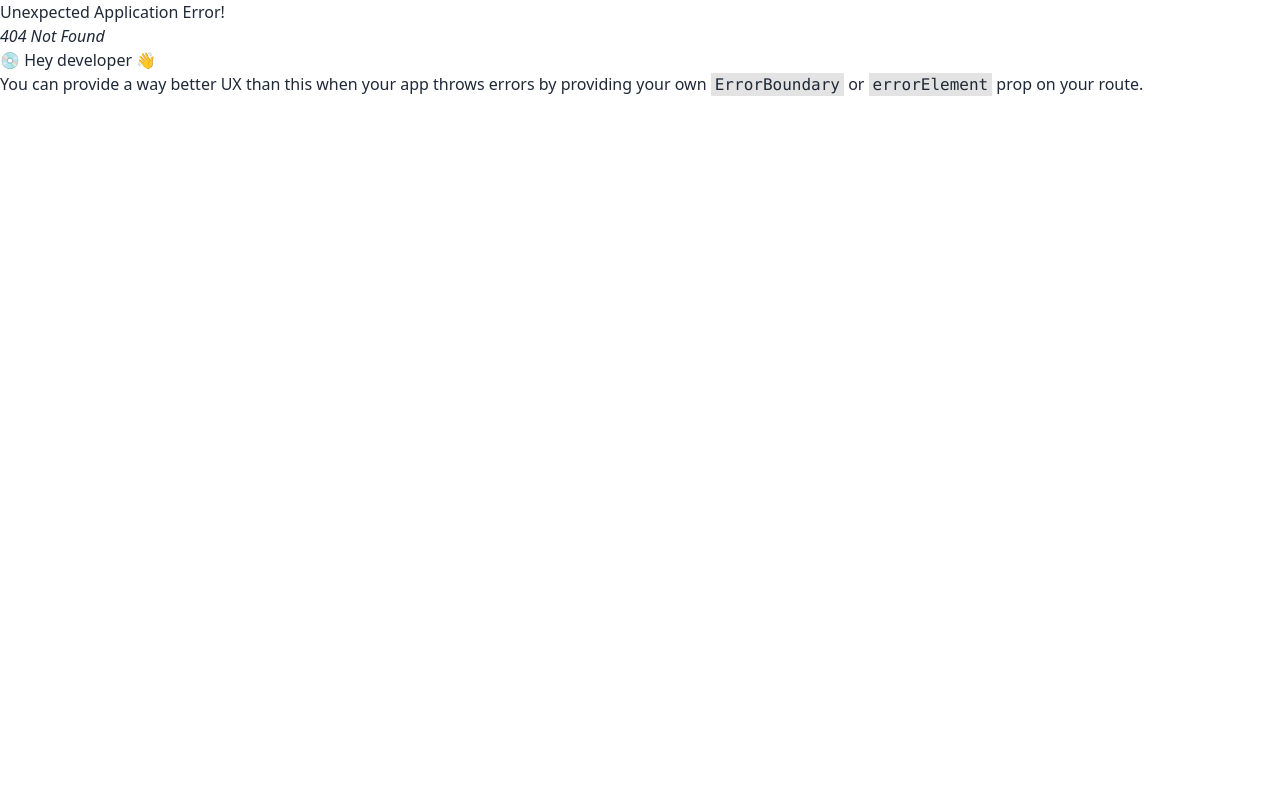
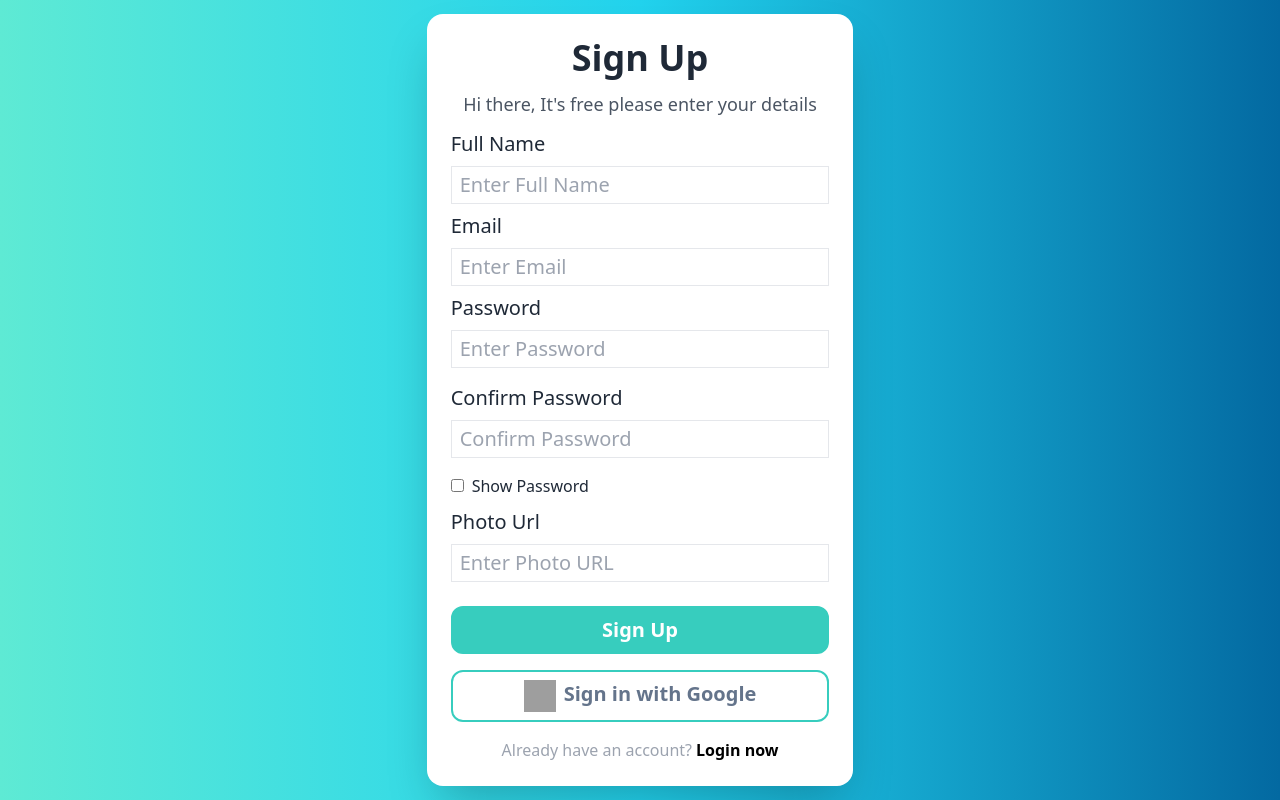
Before and after one commit to mmoshihud/toy-car-heaven, a React (Vite) app: page /register in a window 1280 px wide. Before the commit this address had no page. Built offline with nearby package versions, Linux system fonts and the light colour scheme; grey boxes are pictures that could not be loaded.

Commit message:
login & registration page done

```diff
--- a/src/components/header/Header.jsx
+++ b/src/components/header/Header.jsx
@@ -1,55 +1,74 @@
-export default function Header() {
+import { Link } from "react-router-dom";
+
+const Header = () => {
   return (
-    <header className="sticky top-0 z-50 bg-base-100 py-2">
     <div className="container mx-auto">
-        <div className="navbar px-0">
+      <div className="navbar bg-base-100">
         <div className="navbar-start">
           <div className="dropdown">
-              <label
-                tabIndex={0}
-                className="btn-primary btn-circle btn mr-1 lg:hidden"
+            <label tabIndex={0} className="btn-ghost btn lg:hidden">
+              <svg
+                xmlns="http://www.w3.org/2000/svg"
+                className="h-5 w-5"
+                fill="none"
+                viewBox="0 0 24 24"
+                stroke="currentColor"
               >
-                <i className="bi bi-list text-2xl"></i>
+                <path
+                  strokeLinecap="round"
+                  strokeLinejoin="round"
+                  strokeWidth="2"
+                  d="M4 6h16M4 12h8m-8 6h16"
+                />
+              </svg>
             </label>
             <ul
               tabIndex={0}
-                className="dropdown-content menu rounded-box menu-compact mt-1 w-52 bg-base-200 p-2 shadow"
+              className="dropdown-content menu rounded-box menu-compact mt-3 w-52 bg-base-100 p-2 shadow"
             >
               <li>
-                  <a href="#!">Home</a>
+                <a>Home</a>
               </li>
               <li>
-                  <a href="#!">Services</a>
+                <a>Services</a>
               </li>
             </ul>
           </div>
-            <a className="btn-ghost btn text-2xl normal-case">daisyUI</a>
+          <a className="btn-ghost btn text-xl normal-case">daisyUI</a>
         </div>
         <div className="navbar-center hidden lg:flex">
-            <ul className="menu menu-horizontal p-0 font-medium">
+          <ul className="menu menu-horizontal px-1">
             <li>
-                <a href="#!">Home</a>
+              <a>Home</a>
             </li>
             <li>
-                <a href="#!">Services</a>
+              <a>Services</a>
             </li>
           </ul>
         </div>
         <div className="navbar-end">
           <div className="dropdown dropdown-end">
-              <label tabIndex={0} className="btn">
-                Login
+            <label tabIndex={0} className="btn-ghost btn-circle avatar btn">
+              <div className="w-10 rounded-full">
+                <img src="https://daisyui.com/images/stock/photo-1534528741775-53994a69daeb.jpg" />
+              </div>
             </label>
             <ul
               tabIndex={0}
-                className="dropdown-content menu rounded-box menu-compact mt-1 max-h-96 w-52 overflow-y-auto  bg-base-200 p-2 shadow"
+              className="dropdown-content menu rounded-box menu-compact mt-3 w-52 bg-base-100 p-2 shadow"
             >
-                <li>ok</li>
+              <li>
+                <Link to="/login">Login</Link>
+              </li>
+              <li>
+                <Link to="/register">Sign Up</Link>
+              </li>
             </ul>
           </div>
         </div>
       </div>
     </div>
-    </header>
   );
-}
+};
+
+export default Header;
--- a/src/components/pages/home/Home.jsx
+++ b/src/components/pages/home/Home.jsx
@@ -1,30 +1,22 @@
 const Home = () => {
   return (
-    <>
-      <section>
-        <div className="container mx-auto">
     <div
-            className="hero rounded-box h-96 overflow-hidden md:h-[500px]"
+      className="hero h-96 overflow-hidden md:h-[500px]"
       style={{
         backgroundImage: `url("https://babystreet.althemist.com/wp-content/uploads/2019/02/test-baby-hero2.jpg")`,
       }}
     >
-            <div className="hero-overlay bg-secondary bg-opacity-60"></div>
+      <div className="hero-overlay bg-accent bg-opacity-60"></div>
       <div className="hero-content text-center text-secondary-content">
         <div className="max-w-lg">
           <h1 className="mb-5 text-4xl font-bold sm:mb-7 sm:text-5xl">
             Shine Bright
           </h1>
           <p className="mb-5 sm:mb-7 sm:text-lg">Like a Superstar</p>
-                <button className="btn-warning btn sm:btn-wide">
-                  Shop Now
-                </button>
+          <button className="btn-warning btn sm:btn-wide">Shop Now</button>
         </div>
       </div>
     </div>
-        </div>
-      </section>
-    </>
   );
 };
 
--- /dev/null
+++ b/src/components/pages/login/Login.jsx
@@ -0,0 +1,80 @@
+import { useState } from "react";
+import { Link } from "react-router-dom";
+
+const Login = () => {
+  const [showPassword, setShowPassword] = useState(false);
+
+  const handleLoginForm = (event) => {
+    event.preventDefault();
+    const email = event.target.email.value;
+    const password = event.target.password.value;
+    console.log(email, password);
+  };
+
+  const showPasswordHandle = () => {
+    setShowPassword(!showPassword);
+  };
+  return (
+    <form
+      onSubmit={handleLoginForm}
+      className="flex h-screen items-center justify-center bg-gradient-to-r from-teal-300 via-cyan-400 to-sky-700"
+    >
+      <div className="w-1/3 rounded-2xl bg-white p-6 shadow-2xl">
+        <h1 className="mb-3 text-center text-4xl font-bold">Login</h1>
+        <p className="mb-3 text-center text-lg text-gray-600">
+          Welcome Back! Please enter your details
+        </p>
+        <label className="mb-2 block text-xl" htmlFor="email">
+          Email
+        </label>
+        <input
+          type="email"
+          name="email"
+          className="mb-2 w-full border px-2 py-1 text-xl focus:outline-none"
+          placeholder="Enter Email"
+        />
+        <label className="mb-2 block text-xl" htmlFor="password">
+          Password
+        </label>
+        <input
+          type={showPassword ? "text" : "password"}
+          name="password"
+          className="mb-4 w-full border px-2 py-1 text-xl focus:outline-none"
+          placeholder="Enter Password"
+        />
+        <input
+          onChange={showPasswordHandle}
+          checked={showPassword}
+          type="checkbox"
+          className="mr-2"
+        />
+        <span className="mb-4 text-base">
+          {showPassword ? "Hide Password" : "Show Password"}
+        </span>
+        <button
+          type="submit"
+          className="mt-4 w-full rounded-xl border-2 border-accent bg-accent px-5 py-2 text-xl font-bold text-white hover:bg-transparent hover:text-accent"
+        >
+          Login
+        </button>
+        <button
+          type="submit"
+          className="my-4 w-full rounded-xl border-2 border-accent px-5 py-2 text-xl font-semibold text-slate-500"
+        >
+          <img
+            className="mr-2 inline h-8 w-8"
+            src="https://img.icons8.com/?size=512&id=17949&format=svg"
+            alt="google"
+          />
+          Sign in with Google
+        </button>
+        <Link to="/register" className="block text-center text-gray-400">
+          Dont'have an account?
+          <span className="ml-1 font-bold text-black">Sign up for free</span>
+        </Link>
+      </div>
+    </form>
+  );
+};
+
+export default Login;
--- /dev/null
+++ b/src/components/pages/register/Register.jsx
@@ -0,0 +1,107 @@
+import { useState } from "react";
+import { Link } from "react-router-dom";
+
+const Register = () => {
+  const [showPassword, setShowPassword] = useState(false);
+
+  const handleLoginForm = (event) => {
+    event.preventDefault();
+    const email = event.target.email.value;
+    const password = event.target.password.value;
+    console.log(email, password);
+  };
+
+  const showPasswordHandle = () => {
+    setShowPassword(!showPassword);
+  };
+  return (
+    <form
+      onSubmit={handleLoginForm}
+      className="flex h-screen items-center justify-center bg-gradient-to-r from-teal-300 via-cyan-400 to-sky-700"
+    >
+      <div className="w-1/3 rounded-2xl bg-white p-6 shadow-2xl">
+        <h1 className="mb-3 text-center text-4xl font-bold">Sign Up</h1>
+        <p className="mb-3 text-center text-lg text-gray-600">
+          Hi there, It's free please enter your details
+        </p>
+        <label className="mb-2 block text-xl" htmlFor="name">
+          Full Name
+        </label>
+        <input
+          type="text"
+          name="name"
+          className="mb-2 w-full border px-2 py-1 text-xl focus:outline-none"
+          placeholder="Enter Full Name"
+        />
+        <label className="mb-2 block text-xl" htmlFor="email">
+          Email
+        </label>
+        <input
+          type="email"
+          name="email"
+          className="mb-2 w-full border px-2 py-1 text-xl focus:outline-none"
+          placeholder="Enter Email"
+        />
+        <label className="mb-2 block text-xl" htmlFor="password">
+          Password
+        </label>
+        <input
+          type={showPassword ? "text" : "password"}
+          name="password"
+          className="mb-4 w-full border px-2 py-1 text-xl focus:outline-none"
+          placeholder="Enter Password"
+        />
+        <label className="mb-2 block text-xl" htmlFor="confirm">
+          Confirm Password
+        </label>
+        <input
+          type={showPassword ? "text" : "password"}
+          name="confirm"
+          className="mb-4 w-full border px-2 py-1 text-xl focus:outline-none"
+          placeholder="Confirm Password"
+        />
+        <input
+          onChange={showPasswordHandle}
+          checked={showPassword}
+          type="checkbox"
+          className="mb-4 mr-2"
+        />
+        <span className="mb-4 text-base">
+          {showPassword ? "Hide Password" : "Show Password"}
+        </span>
+        <label className="mb-2 block text-xl" htmlFor="photo_url">
+          Photo Url
+        </label>
+        <input
+          type="url"
+          name="photo_url"
+          className="mb-2 w-full border px-2 py-1 text-xl focus:outline-none"
+          placeholder="Enter Photo URL"
+        />
+        <button
+          type="submit"
+          className="mt-4 w-full rounded-xl border-2 border-accent bg-accent px-5 py-2 text-xl font-bold text-white hover:bg-transparent hover:text-accent"
+        >
+          Sign Up
+        </button>
+        <button
+          type="submit"
+          className="my-4 w-full rounded-xl border-2 border-accent px-5 py-2 text-xl font-semibold text-slate-500"
+        >
+          <img
+            className="mr-2 inline h-8 w-8"
+            src="https://img.icons8.com/?size=512&id=17949&format=svg"
+            alt="google"
+          />
+          Sign in with Google
+        </button>
+        <Link to="/login" className="block text-center text-gray-400">
+          Already have an account?
+          <span className="ml-1 font-bold text-black">Login now</span>
+        </Link>
+      </div>
+    </form>
+  );
+};
+
+export default Register;
```
Also changed, not shown: src/routes/Routes.jsx (+10 -0 lines). Lines whose indentation alone changed are shown as unchanged.
